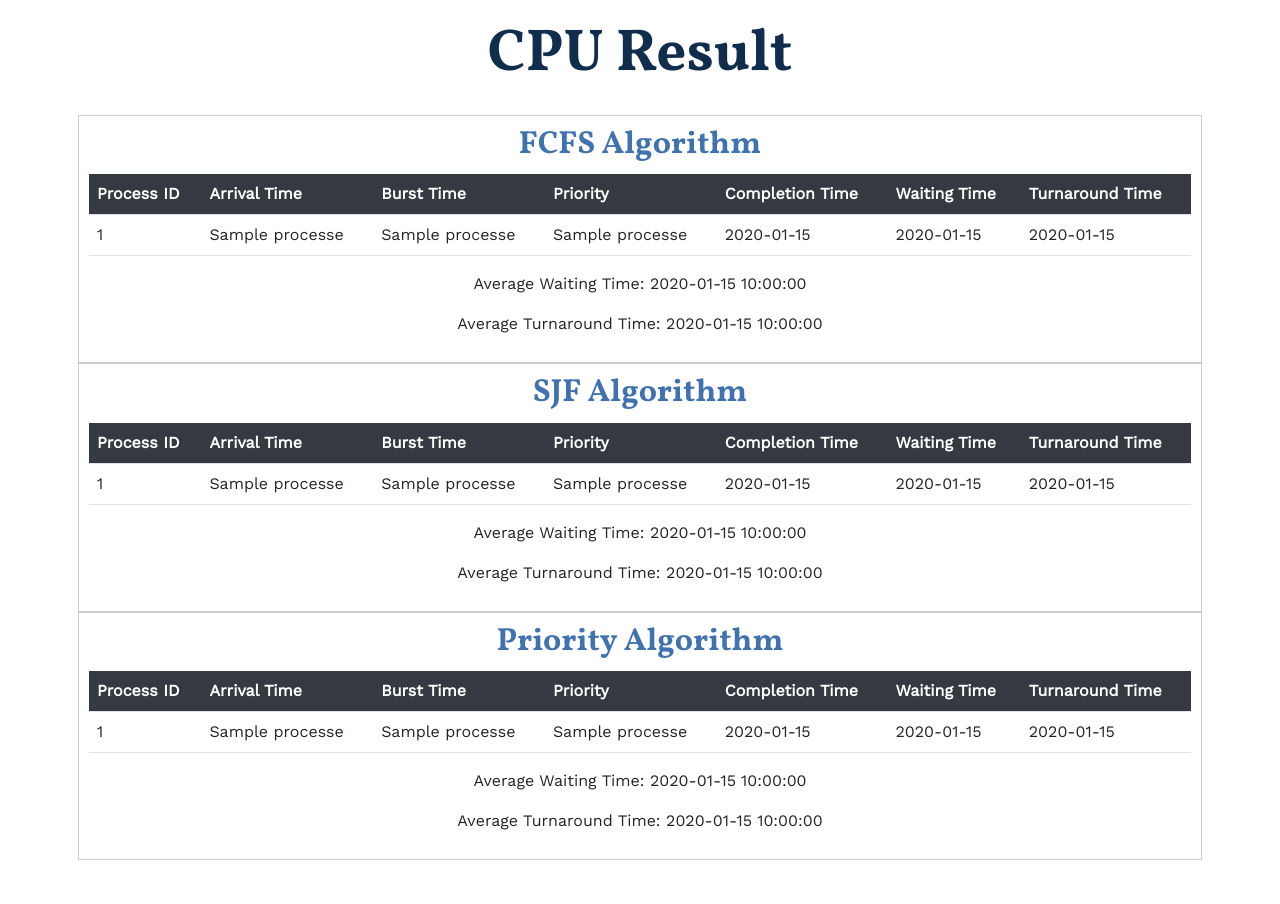
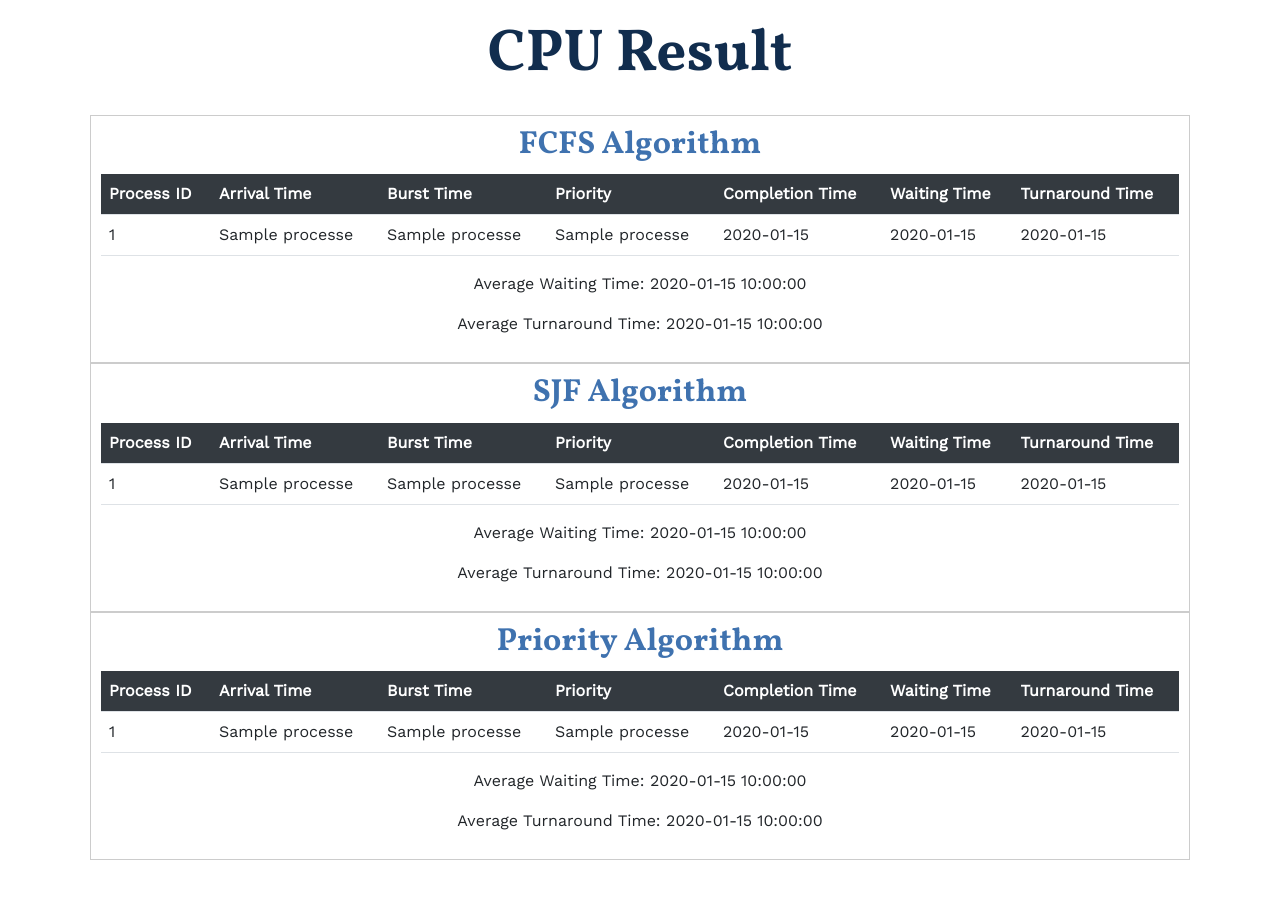
Before and after one commit to Hardvan/The-OS-sential-Guide, a Flask app: template Website/templates/cpu_result.html in a window 1280 px wide. After the commit the page ends 860 px from the top, so only its background shows below. Run offline with Flask 2, Linux system fonts and the light colour scheme; the template is opened without the code that fills it: most values are stand-ins (such as "Sample title", 1, 10 or a date in 2020).

Commit message:
Fix table error

```diff
--- a/Website/templates/cpu_result.html
+++ b/Website/templates/cpu_result.html
@@ -38,7 +38,7 @@
   <body>
     <div class="container MyContainer">
       <h1 class="text-center mb-4 ResultHeading">CPU Result</h1>
-      <div class="row mb-4">
+      <div>
         <div class="col MyColumn">
           <h2 class="text-center AlgoHeading">FCFS Algorithm</h2>
           <table class="table MyTable">
```
